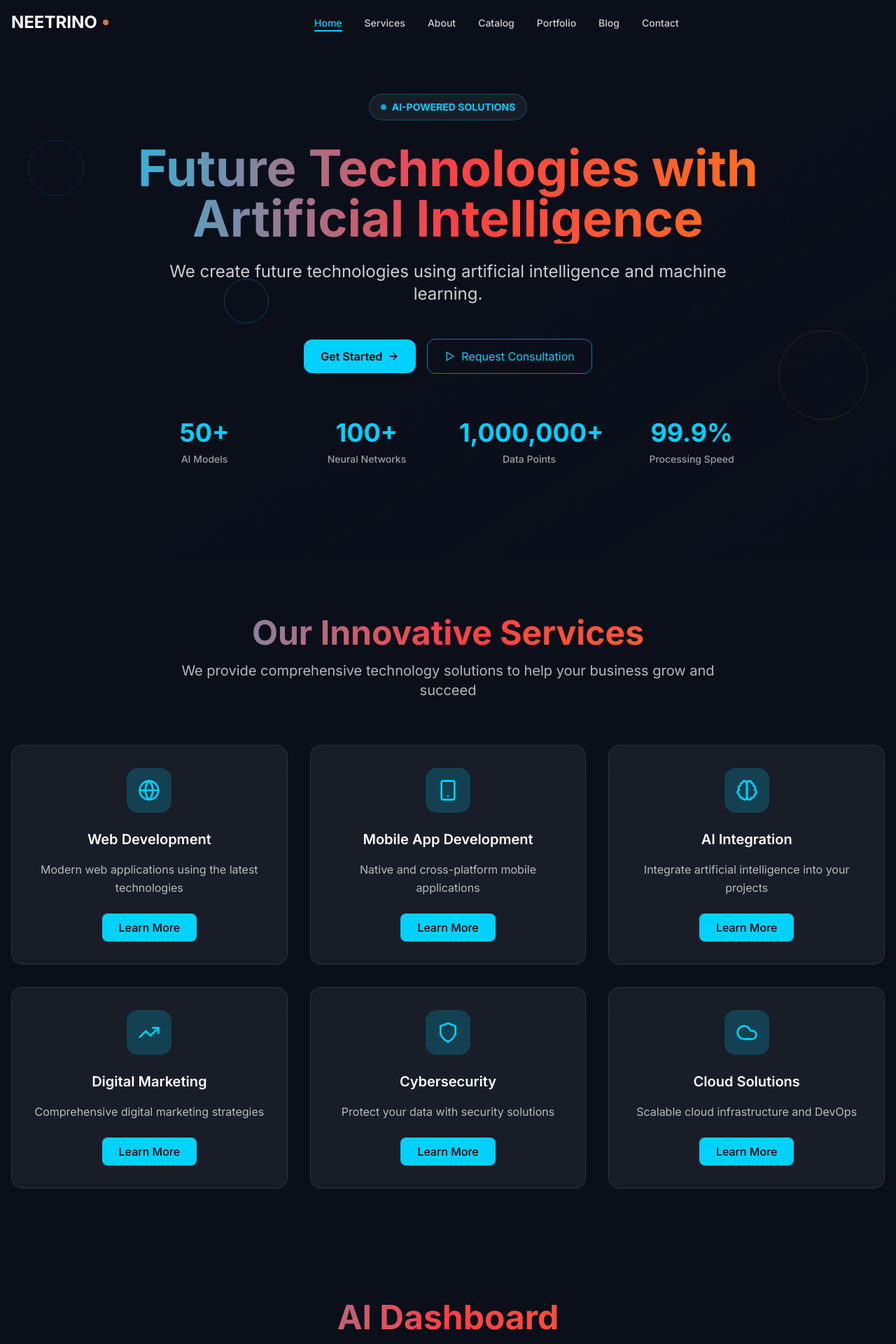
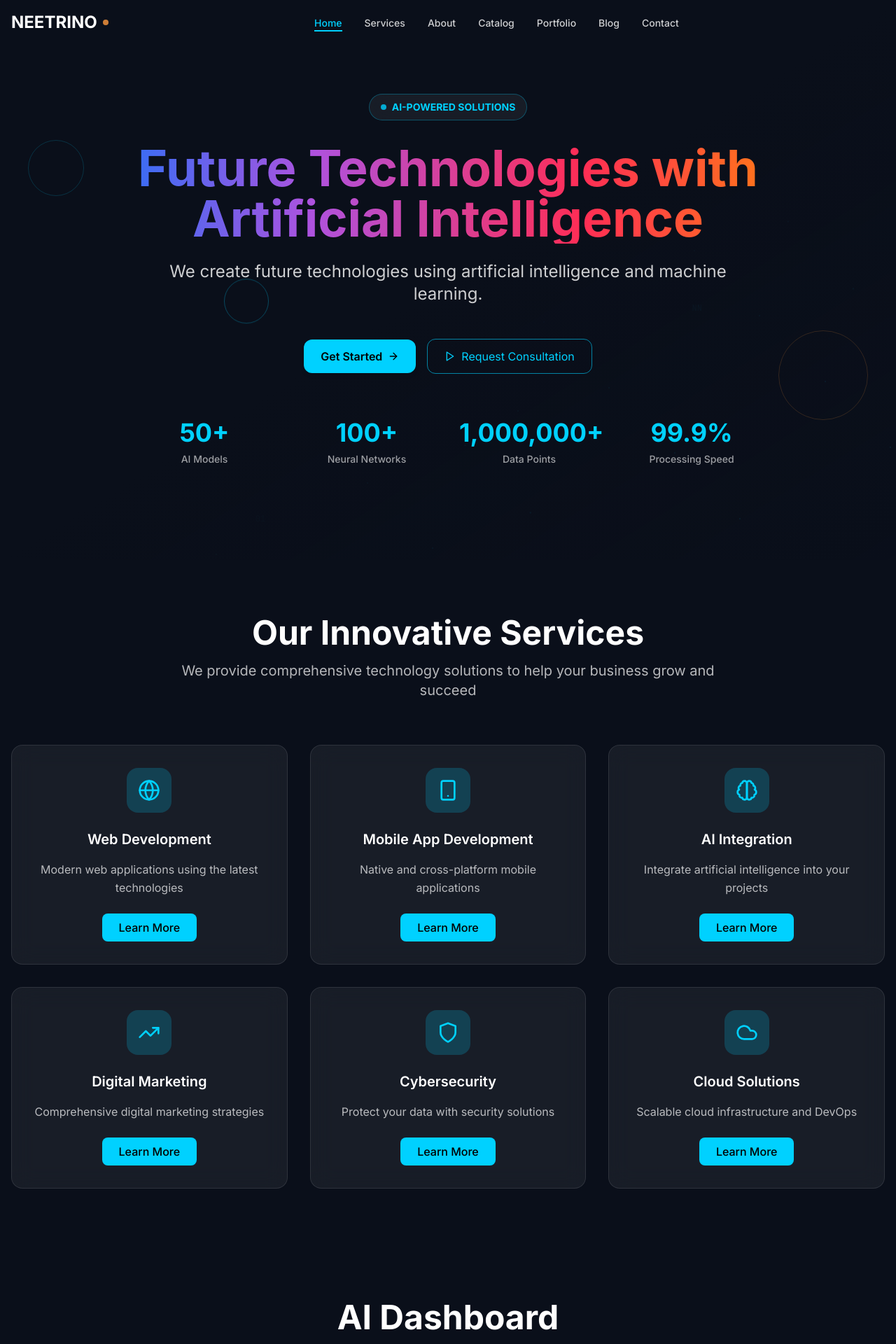
Before and after one commit to kargabrielyan/neetrino_platform, a Next.js app in the folder apps/web/: page / in a window 1280 px wide. Shown: the top 1920 px of the page at 70% size. Built offline with nearby package versions, Linux system fonts and the light colour scheme.

Commit message:
Обновлены стили заголовков: новый градиент для Hero и белый цвет для Services/AI Dashboard

```diff
--- a/apps/web/components/AIDashboard.tsx
+++ b/apps/web/components/AIDashboard.tsx
@@ -83,7 +83,7 @@ export default function AIDashboard() {
           viewport={{ once: true }}
           className="text-center mb-16"
         >
-          <h2 className="text-3xl md:text-4xl lg:text-5xl font-bold mb-4 bg-gradient-to-r from-[#00d1ff] via-[#228cfb] via-[#9968e6] via-[#e54397] via-[#ff3f47] to-[#ff7b15] bg-clip-text text-transparent">
+          <h2 className="text-3xl md:text-4xl lg:text-5xl font-bold mb-4 text-white">
             AI Dashboard
           </h2>
           <p className="text-xl text-white/70 mb-8 max-w-3xl mx-auto">
--- a/apps/web/components/Hero.tsx
+++ b/apps/web/components/Hero.tsx
@@ -66,7 +66,7 @@ export default function Hero() {
           {/* Главный заголовок */}
           <motion.h1
             variants={itemVariants}
-            className="text-4xl md:text-6xl lg:text-7xl font-bold mb-6 bg-gradient-to-r from-[#00d1ff] via-[#228cfb] via-[#9968e6] via-[#e54397] via-[#ff3f47] to-[#ff7b15] bg-clip-text text-transparent leading-tight"
+            className="text-4xl md:text-6xl lg:text-7xl font-bold mb-6 leading-tight bg-[linear-gradient(90deg,_#007AFF,_#AF52DE,_#FF2D55,_#FF9500)] bg-clip-text text-transparent inline-block font-['SF_Pro_Display','SF_Pro_Icons','Helvetica_Neue',Helvetica,Arial,sans-serif]"
           >
             Future Technologies with Artificial Intelligence
           </motion.h1>
--- a/apps/web/components/ServicesGrid.tsx
+++ b/apps/web/components/ServicesGrid.tsx
@@ -86,7 +86,7 @@ export default function ServicesGrid() {
           transition={{ duration: 0.6 }}
           className="text-center mb-16"
         >
-          <h2 className="text-3xl md:text-4xl lg:text-5xl font-bold mb-4 bg-gradient-to-r from-[#00d1ff] via-[#228cfb] via-[#9968e6] via-[#e54397] via-[#ff3f47] to-[#ff7b15] bg-clip-text text-transparent">
+          <h2 className="text-3xl md:text-4xl lg:text-5xl font-bold mb-4 text-white">
             Our Innovative Services
           </h2>
           <p className="text-xl text-white/70 max-w-3xl mx-auto">
```
